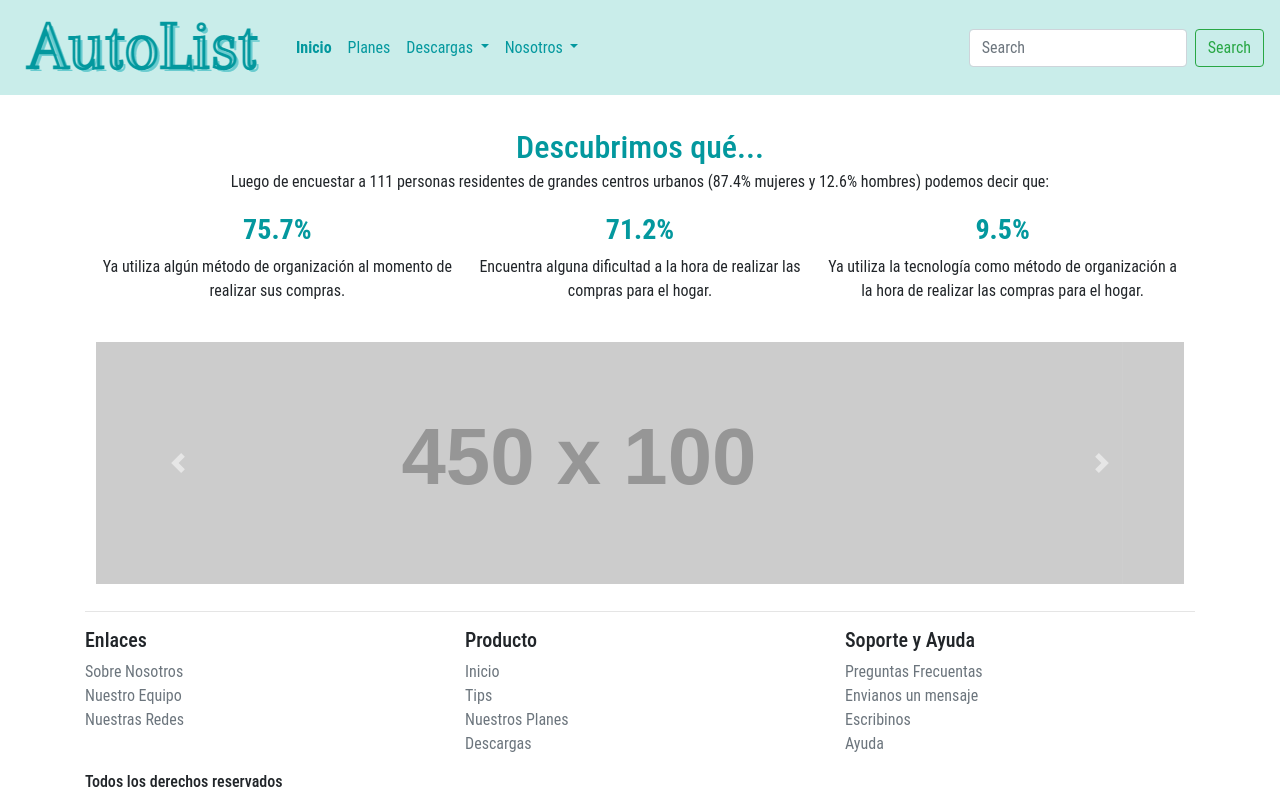
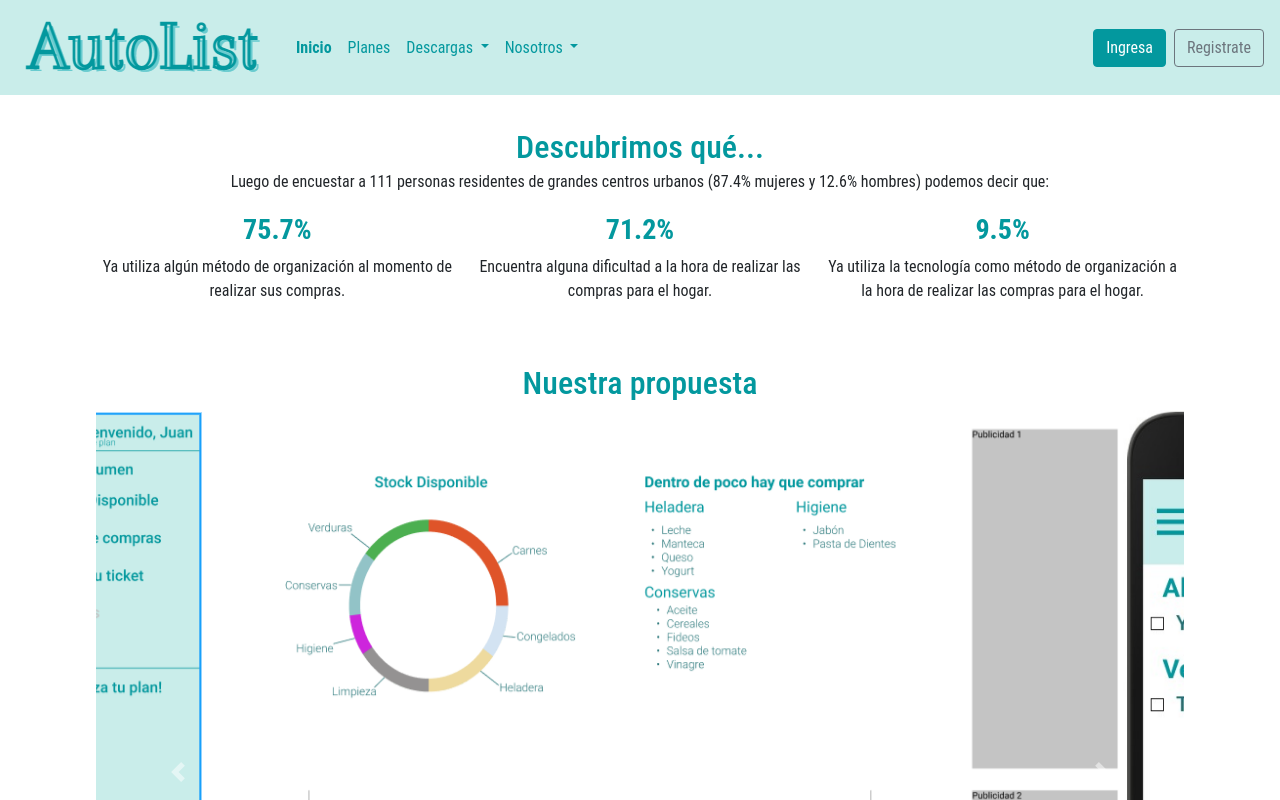
Before and after one commit to virinarl/AutoList2, a website: page index.html in a window 1280 px wide. Shown: the top 800 px of the page. Drawn offline with nearby package versions, Linux system fonts and the light colour scheme; placeholder pictures from the web are drawn by us.

Commit message:
Carrusel actualizado

```diff
--- a/index.html
+++ b/index.html
@@ -52,8 +52,8 @@
                     </li>
                 </ul>
                 <form class="form-inline my-2 my-lg-0">
-                    <input class="form-control mr-sm-2" type="search" placeholder="Search" aria-label="Search">
-                    <button class="btn btn-outline-success my-2 my-sm-0" type="submit">Search</button>
+                    <a class="btn btn-primary mr-sm-2" href="#" role="button">Ingresa</a>
+                    <a class="btn btn-outline-secondary my-2 my-sm-0" href="#" role="button">Registrate</a>
                 </form>
             </div>
         </nav>
@@ -76,16 +76,14 @@
             </div>
         </section>
         <section>
+            <h2 class="information__titulo">Nuestra propuesta</h2>
             <div id="carouselExampleControls" class="carousel slide" data-ride="carousel">
                 <div class="carousel-inner">
                     <div class="carousel-item active">
-                        <img src="https://via.placeholder.com/450x100?text=Imagen1+de+Prueba+Perdón" class="d-block w-100" alt="test">
+                        <img src="./assets/img/App web.PNG" class="d-block w-100" alt="test">
                     </div>
                     <div class="carousel-item">
-                        <img src="https://via.placeholder.com/450x100?text=Imagen2+de+Prueba+Perdón" class="d-block w-100" alt="test">
-                    </div>
-                    <div class="carousel-item">
-                        <img src="https://via.placeholder.com/450x100?text=Imagen3+de+Prueba+Perdón" class="d-block w-100" alt="test">
+                        <img src="./assets/img/appMovilMerged.jpg" class="d-block w-100" alt="test">
                     </div>
                 </div>
                 <a class="carousel-control-prev" href="#carouselExampleControls" role="button" data-slide="prev">
```
Also changed, not shown: assets/img/App web.PNG (added), assets/img/appMovilMerged.jpg (added).
